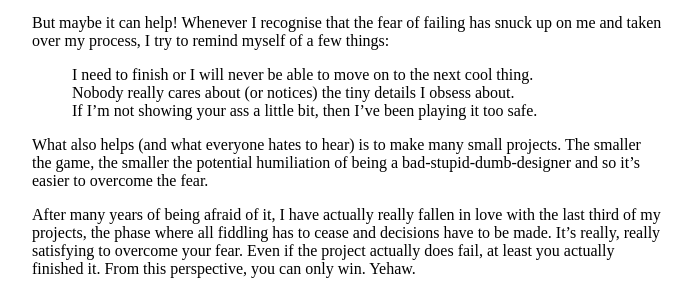
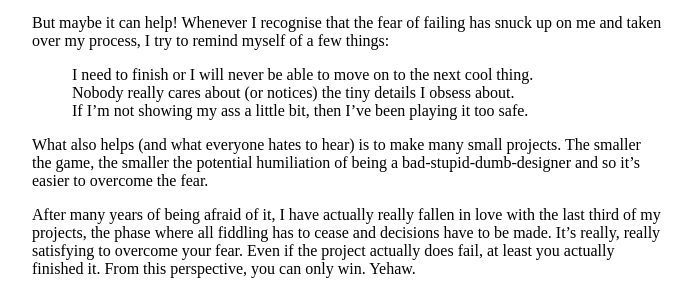
Before and after one commit to stuffedwombat/stuffedwombat.github.io, a Jekyll site: the page built from qa.md, in a window 1280 px wide and 900 px high. Shown: the part 457-751 px from the top of the window, without its empty margins (292-984 px from the left). Built offline with Jekyll 4.4.1, drawn with Linux system fonts in a browser that asks for light colours; our own code applies the rules of GitHub Pages for plain Markdown files; comment, search, counter and statistics services are not loaded.

Commit message:
Update qa.md

```diff
--- a/qa.md
+++ b/qa.md
@@ -14,7 +14,7 @@ But maybe it can help! Whenever I recognise that the fear of failing has snuck u
 
 - I need to finish or I will never be able to move on to the next cool thing.
 - Nobody really cares about (or notices) the tiny details I obsess about.
-- If I'm not showing your ass a little bit, then I've been playing it too safe.
+- If I'm not showing my ass a little bit, then I've been playing it too safe.
 
 What also helps (and what everyone hates to hear) is to make many small projects. The smaller the game, the smaller the potential humiliation of being a bad-stupid-dumb-designer and so it's easier to overcome the fear.
 
```
